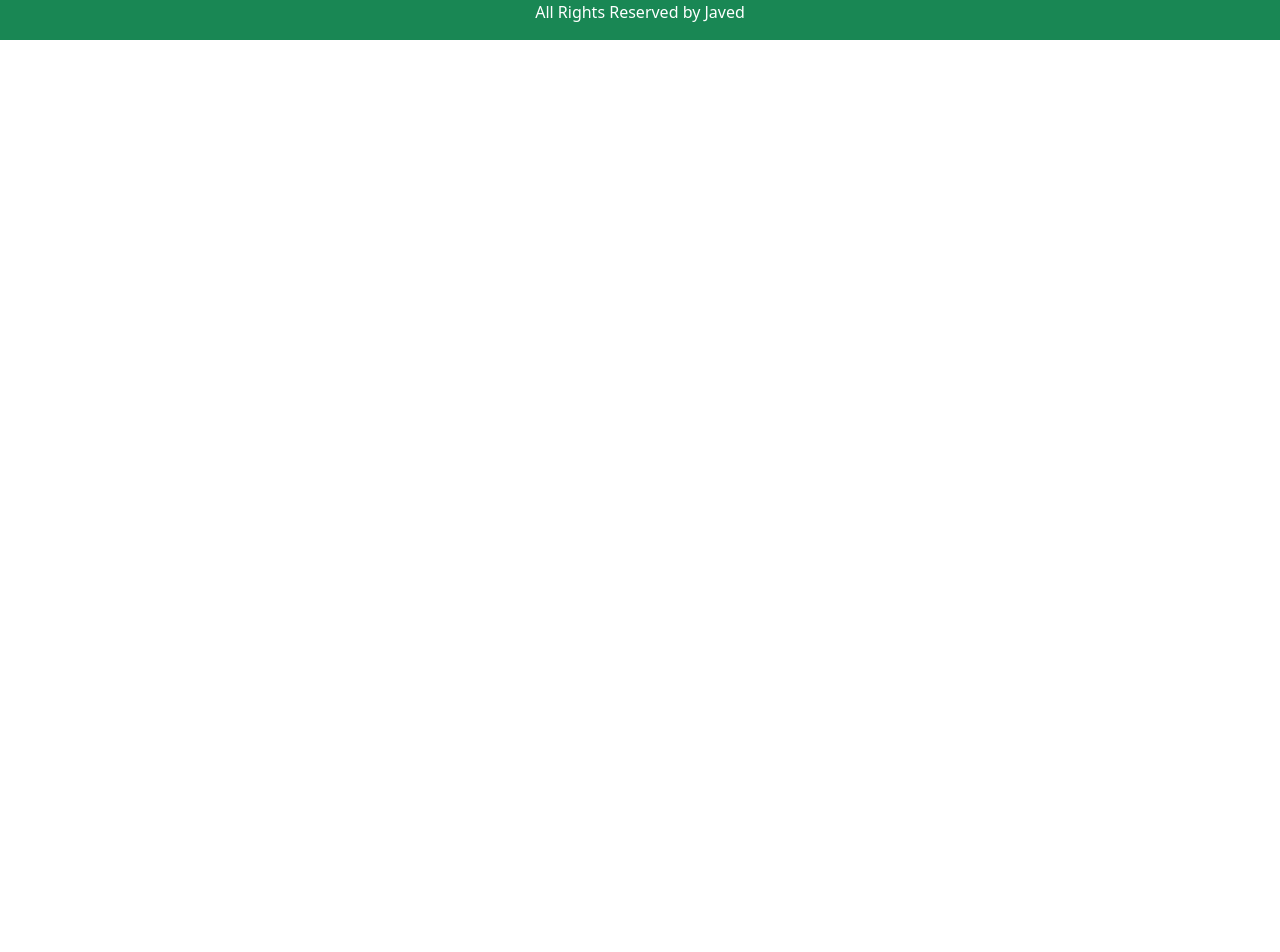
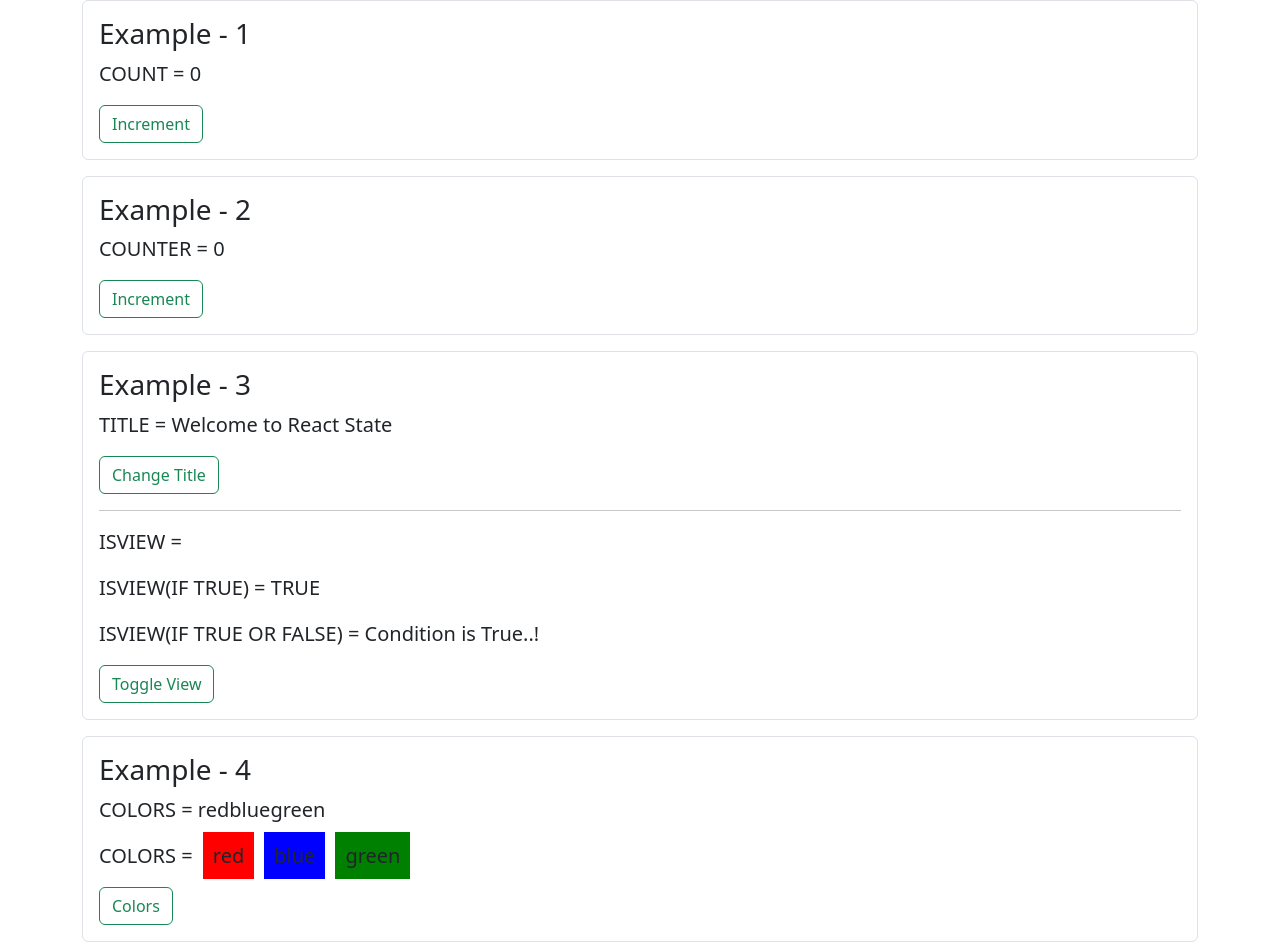
Before and after one commit to javedalihosamani/REACT-HOOKS, a React (Create React App) app: page / in a window 1280 px wide. Shown: the part 203-1155 px from the top of the page. Before the commit the page ends 800 px from the top, so only its background shows below. Built offline with nearby package versions, Linux system fonts and the light colour scheme.

Commit message:
useState Examples Completed

```diff
--- a/src/components/Ex1.jsx
+++ b/src/components/Ex1.jsx
@@ -1,6 +1,34 @@
-import React, { Fragment } from 'react'
+import React, { Fragment, useState } from 'react'
 
 const Ex1 = () => {
+    // Example-1 and Example-2
+    let count = 0;
+    const [counter, setCounter] = useState(0);
+
+    const increment = () => {
+        count = count + 1;
+        console.log("COUNT = ",count);
+        setCounter(counter+1);
+        console.log("COUNTER = ",counter);
+    }
+
+    // Example-3
+    const [title, setTitle] = useState('Welcome to React State')
+    const changeTitle = () => {
+        setTitle('React State Example');
+    }
+
+    const [isView, setIsView] = useState(true);
+    const toggleView = () => {
+        setIsView(!isView);
+    }
+
+    // Example-4
+    const [colors, setColors] = useState(['red','blue','green']);
+    const addColor = () => {
+        const newColors = [...colors, 'yellow'];
+        setColors(newColors);
+    }
   return (
     <Fragment>
         <div className="container my-3">
@@ -13,6 +41,65 @@ const Ex1 = () => {
                 </div>
             </div>
         </div>
+        <div className="container my-3">
+            <div className="row">
+                <div className="col">
+                    <div className="lead p-3 border rounded">
+                        <h3>Example - 1</h3>
+                        <p><b>COUNT = </b>{count}</p>
+                        <button className="btn btn-outline-success" onClick={increment}>Increment</button>
+                    </div>
+                </div>
+            </div>
+        </div>
+        <div className="container my-3">
+            <div className="row">
+                <div className="col">
+                    <div className="lead p-3 border rounded">
+                        <h3>Example - 2</h3>
+                        <p><b>COUNTER = </b>{counter}</p>
+                        <button className="btn btn-outline-success" onClick={increment}>Increment</button>
+                    </div>
+                </div>
+            </div>
+        </div>
+        <div className="container my-3">
+            <div className="row">
+                <div className="col">
+                    <div className="lead p-3 border rounded">
+                        <h3>Example - 3</h3>
+                        <p><b>TITLE = </b>{title}</p>
+                        <button className="btn btn-outline-success" onClick={changeTitle}>Change Title
+                        </button>
+
+                        <hr />
+                        <p><b>ISVIEW = </b>{isView}</p>
+                        <p><b>ISVIEW(IF TRUE) = </b>{isView && "TRUE"}</p>
+                        <p><b>ISVIEW(IF TRUE OR FALSE) = </b>{isView ? "Condition is True..!" : "Condition is False..!"}</p>
+                        <button className="btn btn-outline-success" onClick={toggleView}>Toggle View
+                        </button>
+                    </div>
+                </div>
+            </div>
+        </div>
+        <div className="container my-3">
+            <div className="row">
+                <div className="col">
+                    <div className="lead p-3 border rounded">
+                        <h3>Example - 4</h3>
+                        <p><b>COLORS = </b>{colors}</p>
+                        <p><b>COLORS = </b>
+                            {
+                                colors.map((color, index) => {
+                                    return <span key={index} style={{ backgroundColor: color, padding: '10px', margin: '5px' }}>{color}</span>
+                                })
+                            }
+                        </p>
+                        <button className="btn btn-outline-success" onClick={addColor}>Colors</button>
+                    </div>
+                </div>
+            </div>
+        </div>
     </Fragment>
   )
 }
```
